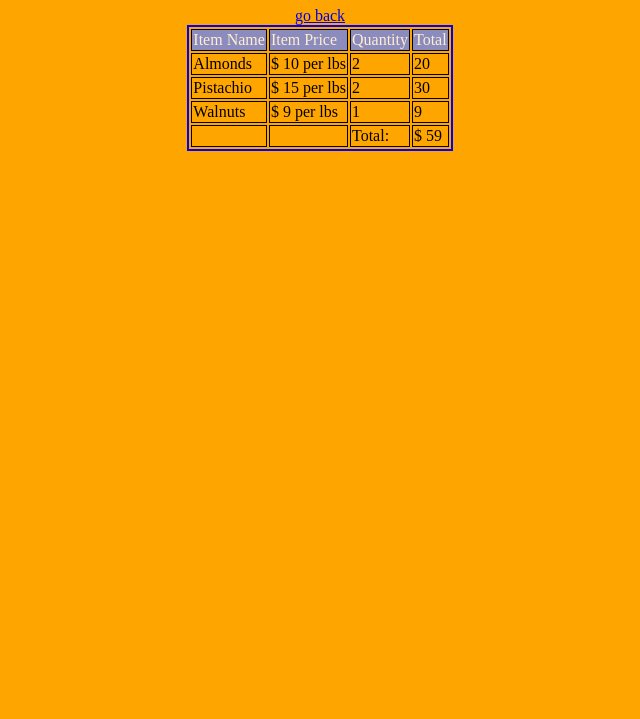
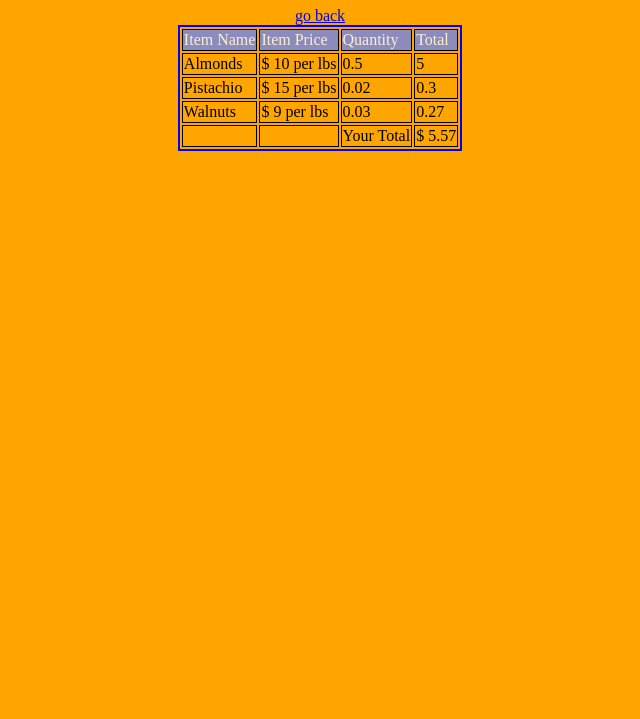
Before and after one commit to kakizaki55/lab-06-e-commerce, a website with bundled scripts: page cart/index.html in a window 1280 px wide. Shown: the part 81-800 px from the top of the page, without its empty margins (320-960 px from the left). Built offline with nearby package versions, Linux system fonts and the light colour scheme.

Commit message:
got the total to be rendeder in cart.js

```diff
--- a/cart/cart.js
+++ b/cart/cart.js
@@ -6,13 +6,15 @@ const tableBody = document.getElementById('table-body');
 let totalPrice = 0;
 const totalPriceContainer = document.getElementById('total-price-container');
 
-for (let cartItem of cartItems){{
+
+
+for (let cartItem of cartItems){
+        // console.log(itemObject);
+        // console.log(itemObject.name);
+        // console.log(itemObject.price);
+        // console.log(cartItem.qty);
+
     const itemObject = findById(cartItem.id, nuts);
-    console.log(itemObject);
-    console.log(itemObject.name);
-    console.log(itemObject.price);
-    console.log(cartItem.qty);
-
 
     const tr = document.createElement('tr');
     const tdName = document.createElement('td');
@@ -30,13 +32,25 @@ for (let cartItem of cartItems){{
     tableBody.append(tr);
 
 
-    // console.log(totalPrice += Number(tdTotal.textContent));
 
-    totalPriceContainer.textContent = `$ ${totalPrice += Number(tdTotal.textContent)}`;
+
+        // console.log(totalPrice += Number(tdTotal.textContent));
+
+    totalPrice += Number(tdTotal.textContent);
+    console.log(totalPrice);
+
+}
+
+const tdempty1 = document.createElement('td');
+const tdempty2 = document.createElement('td');
+const tdTotalText = document.createElement('td');
+const tdTotalPriceContent = document.createElement('td');
+
+tdTotalPriceContent.textContent = ` $ ${totalPrice}`;
+tdTotalText.textContent = 'Your Total';
 
 
 
 
 
-
-}}
+totalPriceContainer.append(tdempty1, tdempty2, tdTotalText, tdTotalPriceContent);
--- a/cart/index.html
+++ b/cart/index.html
@@ -33,13 +33,10 @@
         </tbody>
 
 
-        <tfoot>
-            <tr>
-                <td></td>
-                <td></td>
-                <td>Total:</td>
-                <td id = "total-price-container">22</td>
-            </tr>
+        <tfoot></tfoot>
+            <tr id = "total-price-container"></tr>
+
+
 
         </tfoot>
 
--- a/data/cart-data.js
+++ b/data/cart-data.js
@@ -1,14 +1,14 @@
 export const cartItems = [
     {
         id: '1',
-        qty: 2
+        qty: .5
     },
     {
         id:'3',
-        qty:'2',
+        qty: .02,
     },
     {
         id:'4',
-        qty: 1
+        qty: .03
     }
 ];
```
Also changed, not shown: test/example.test.js (+7 -1 lines).
